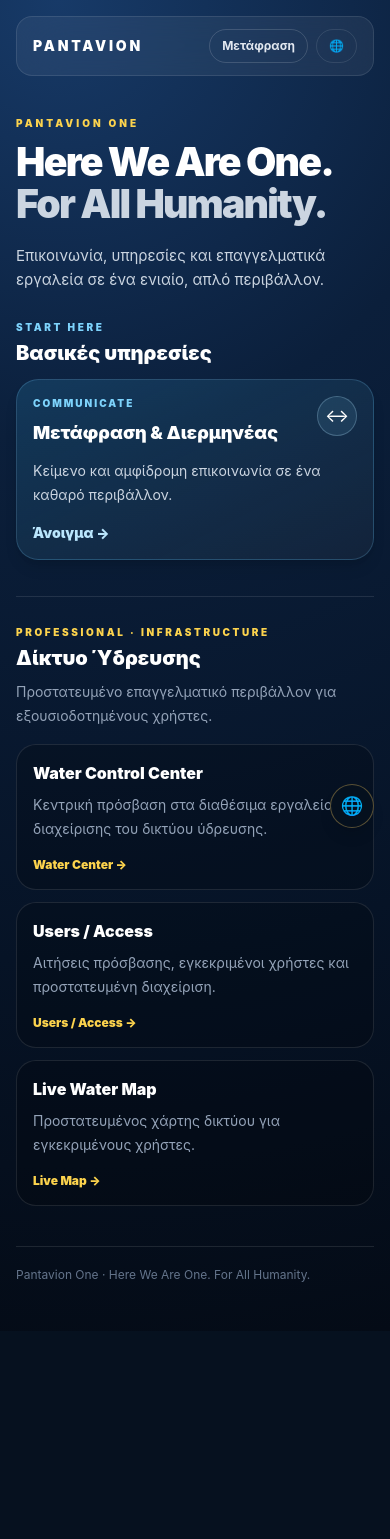
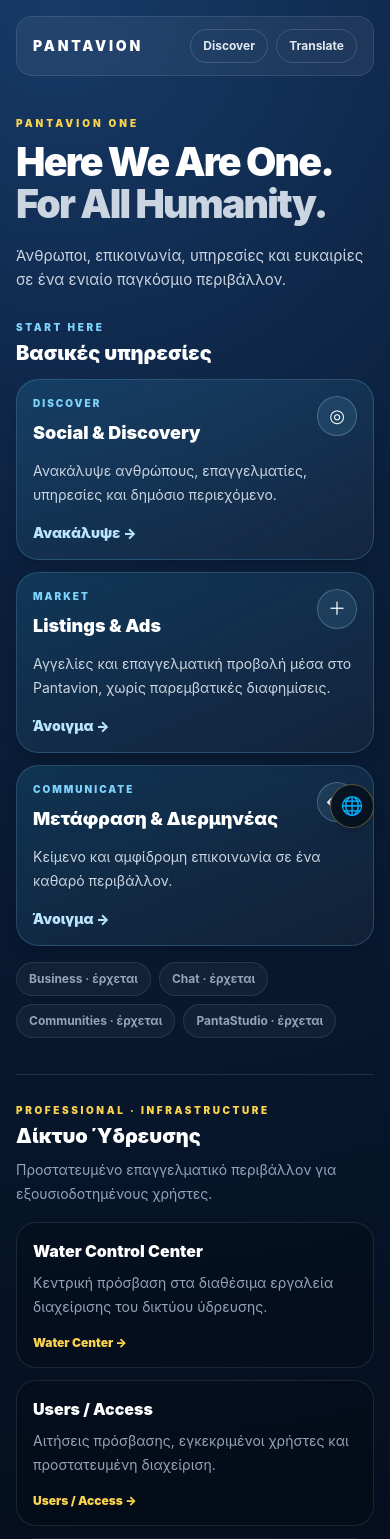
Before and after one commit to pandaconnect1/pantavion-planet, a Next.js app: page / in a window 390 px wide. Shown: the top 1539 px of the page. Before the commit the page ends 1331 px from the top, so only its background shows below. Built offline with nearby package versions, Linux system fonts and the light colour scheme.

Commit message:
feat: connect home to discovery and listings revenue path

```diff
--- a/app/pantavion-home-client.tsx
+++ b/app/pantavion-home-client.tsx
@@ -3,6 +3,22 @@
 import Link from "next/link";
 
 const primaryModules = [
+  {
+    eyebrow: "DISCOVER",
+    title: "Social & Discovery",
+    description: "Ανακάλυψε ανθρώπους, επαγγελματίες, υπηρεσίες και δημόσιο περιεχόμενο.",
+    href: "/discovery",
+    action: "Ανακάλυψε",
+    icon: "◎",
+  },
+  {
+    eyebrow: "MARKET",
+    title: "Listings & Ads",
+    description: "Αγγελίες και επαγγελματική προβολή μέσα στο Pantavion, χωρίς παρεμβατικές διαφημίσεις.",
+    href: "/advertise",
+    action: "Άνοιγμα",
+    icon: "＋",
+  },
   {
     eyebrow: "COMMUNICATE",
     title: "Μετάφραση & Διερμηνέας",
@@ -12,6 +28,8 @@ const primaryModules = [
     icon: "↔",
   },
 ] as const;
+
+const comingNext = ["Business", "Chat", "Communities", "PantaStudio"] as const;
 
 const professionalModules = [
   {
@@ -39,74 +57,58 @@ export default function PantavionHomeClient() {
     <main className="min-h-screen bg-[radial-gradient(circle_at_15%_0%,#173a68_0,#0b1f3b_32%,#061326_70%,#040b16_100%)] text-white">
       <section className="mx-auto max-w-6xl px-4 pb-12 pt-4 sm:px-8 sm:pt-6 lg:px-12">
         <nav className="flex items-center justify-between rounded-2xl border border-white/10 bg-white/[0.06] px-4 py-3 backdrop-blur-xl">
-          <Link href="/" className="text-sm font-black tracking-[0.2em] text-white no-underline sm:text-base">
-            PANTAVION
-          </Link>
+          <Link href="/" className="text-sm font-black tracking-[0.2em] text-white no-underline sm:text-base">PANTAVION</Link>
           <div className="flex items-center gap-2 text-xs font-bold text-slate-200 sm:text-sm">
-            <Link href="/translate" className="rounded-full border border-white/15 px-3 py-2 text-inherit no-underline transition hover:bg-white/10">
-              Μετάφραση
-            </Link>
-            <span className="rounded-full border border-white/10 px-3 py-2 text-slate-400">🌐</span>
+            <Link href="/discovery" className="rounded-full border border-white/15 px-3 py-2 text-inherit no-underline transition hover:bg-white/10">Discover</Link>
+            <Link href="/translate" className="rounded-full border border-white/15 px-3 py-2 text-inherit no-underline transition hover:bg-white/10">Translate</Link>
           </div>
         </nav>
 
         <header className="pb-7 pt-10 sm:pb-10 sm:pt-14">
           <p className="text-[10px] font-black uppercase tracking-[0.3em] text-amber-300 sm:text-xs">PANTAVION ONE</p>
           <h1 className="mt-3 max-w-3xl text-[2.45rem] font-black leading-[0.98] tracking-[-0.045em] sm:text-6xl">
-            Here We Are One.
-            <span className="mt-1 block text-slate-300">For All Humanity.</span>
+            Here We Are One.<span className="mt-1 block text-slate-300">For All Humanity.</span>
           </h1>
           <p className="mt-5 max-w-2xl text-[15px] leading-6 text-slate-300 sm:text-lg sm:leading-8">
-            Επικοινωνία, υπηρεσίες και επαγγελματικά εργαλεία σε ένα ενιαίο, απλό περιβάλλον.
+            Άνθρωποι, επικοινωνία, υπηρεσίες και ευκαιρίες σε ένα ενιαίο παγκόσμιο περιβάλλον.
           </p>
         </header>
 
         <section>
-          <div className="mb-3 flex items-end justify-between gap-4">
-            <div>
-              <p className="text-[10px] font-black uppercase tracking-[0.26em] text-sky-300 sm:text-xs">START HERE</p>
-              <h2 className="mt-1 text-xl font-black sm:text-2xl">Βασικές υπηρεσίες</h2>
-            </div>
-          </div>
-
-          <div className="grid gap-3 sm:grid-cols-2">
+          <p className="text-[10px] font-black uppercase tracking-[0.26em] text-sky-300 sm:text-xs">START HERE</p>
+          <h2 className="mt-1 text-xl font-black sm:text-2xl">Βασικές υπηρεσίες</h2>
+          <div className="mt-3 grid gap-3 sm:grid-cols-2 lg:grid-cols-3">
             {primaryModules.map((module) => (
               <Link key={module.href} href={module.href} className="group rounded-[1.4rem] border border-sky-300/20 bg-gradient-to-br from-sky-400/15 to-white/[0.04] p-4 text-white no-underline shadow-lg shadow-black/10 transition hover:border-sky-300/45 hover:bg-sky-400/20 sm:p-5">
                 <div className="flex items-start justify-between gap-4">
-                  <div>
-                    <p className="text-[10px] font-black tracking-[0.2em] text-sky-300">{module.eyebrow}</p>
-                    <h3 className="mt-2 text-lg font-black sm:text-xl">{module.title}</h3>
-                  </div>
+                  <div><p className="text-[10px] font-black tracking-[0.2em] text-sky-300">{module.eyebrow}</p><h3 className="mt-2 text-lg font-black sm:text-xl">{module.title}</h3></div>
                   <span className="flex h-10 w-10 shrink-0 items-center justify-center rounded-full border border-sky-200/25 bg-sky-300/10 text-lg">{module.icon}</span>
                 </div>
-                <p className="mt-3 max-w-xl text-sm leading-6 text-slate-300">{module.description}</p>
+                <p className="mt-3 text-sm leading-6 text-slate-300">{module.description}</p>
                 <p className="mt-4 text-sm font-black text-sky-200">{module.action} →</p>
+              </Link>
+            ))}
+          </div>
+
+          <div className="mt-4 flex flex-wrap gap-2">
+            {comingNext.map((item) => <span key={item} className="rounded-full border border-white/10 bg-white/[0.04] px-3 py-2 text-xs font-bold text-slate-400">{item} · έρχεται</span>)}
+          </div>
+        </section>
+
+        <section className="mt-9 border-t border-white/10 pt-7 sm:mt-12 sm:pt-9">
+          <p className="text-[10px] font-black uppercase tracking-[0.26em] text-amber-300 sm:text-xs">PROFESSIONAL · INFRASTRUCTURE</p>
+          <h2 className="mt-1 text-xl font-black sm:text-2xl">Δίκτυο Ύδρευσης</h2>
+          <p className="mt-2 max-w-2xl text-sm leading-6 text-slate-400">Προστατευμένο επαγγελματικό περιβάλλον για εξουσιοδοτημένους χρήστες.</p>
+          <div className="mt-4 grid gap-3 md:grid-cols-3">
+            {professionalModules.map((module) => (
+              <Link key={module.href} href={module.href} className="group rounded-[1.25rem] border border-white/10 bg-black/20 p-4 text-white no-underline transition hover:border-amber-300/35 hover:bg-white/[0.06] sm:p-5">
+                <h3 className="text-base font-black sm:text-lg">{module.title}</h3><p className="mt-2 text-sm leading-6 text-slate-400">{module.description}</p><p className="mt-4 text-xs font-black text-amber-300 sm:text-sm">{module.action} →</p>
               </Link>
             ))}
           </div>
         </section>
 
-        <section className="mt-9 border-t border-white/10 pt-7 sm:mt-12 sm:pt-9">
-          <div className="mb-4">
-            <p className="text-[10px] font-black uppercase tracking-[0.26em] text-amber-300 sm:text-xs">PROFESSIONAL · INFRASTRUCTURE</p>
-            <h2 className="mt-1 text-xl font-black sm:text-2xl">Δίκτυο Ύδρευσης</h2>
-            <p className="mt-2 max-w-2xl text-sm leading-6 text-slate-400">Προστατευμένο επαγγελματικό περιβάλλον για εξουσιοδοτημένους χρήστες.</p>
-          </div>
-
-          <div className="grid gap-3 md:grid-cols-3">
-            {professionalModules.map((module) => (
-              <Link key={module.href} href={module.href} className="group rounded-[1.25rem] border border-white/10 bg-black/20 p-4 text-white no-underline transition hover:border-amber-300/35 hover:bg-white/[0.06] sm:p-5">
-                <h3 className="text-base font-black sm:text-lg">{module.title}</h3>
-                <p className="mt-2 text-sm leading-6 text-slate-400">{module.description}</p>
-                <p className="mt-4 text-xs font-black text-amber-300 sm:text-sm">{module.action} →</p>
-              </Link>
-            ))}
-          </div>
-        </section>
-
-        <footer className="mt-10 border-t border-white/10 pt-5 text-xs text-slate-500">
-          Pantavion One · Here We Are One. For All Humanity.
-        </footer>
+        <footer className="mt-10 border-t border-white/10 pt-5 text-xs text-slate-500">Pantavion One · Here We Are One. For All Humanity.</footer>
       </section>
     </main>
   );
```
